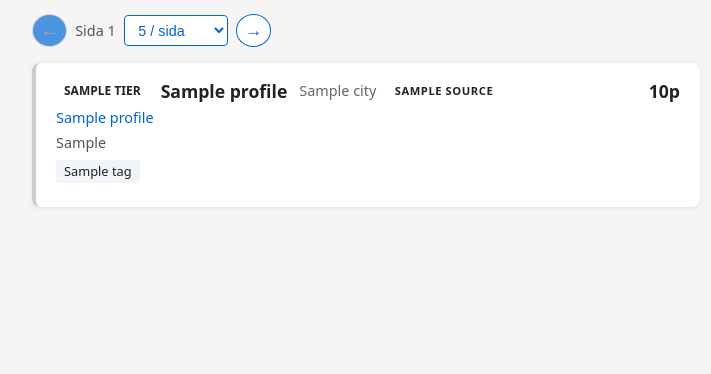
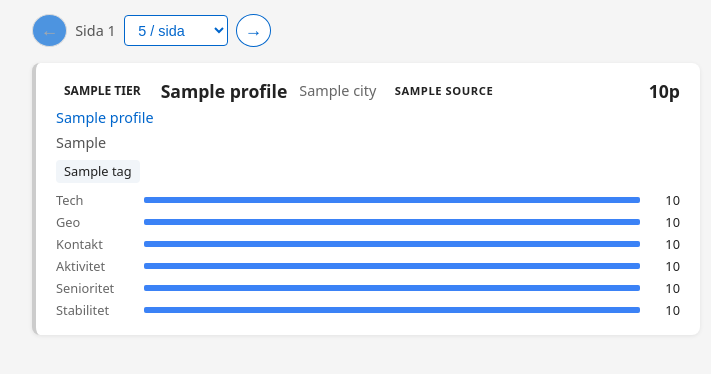
Before and after one commit to marcusjobb/lia-work-leads-finder, a FastAPI app: template templates/results.html in a window 1280 px wide. Shown: the part 164-538 px from the top of the page, without its empty margins (274-985 px from the left). Run offline with FastAPI, Linux system fonts and the light colour scheme; the template is opened without the code that fills it: most values are stand-ins (such as "Sample title", 1, 10 or a date in 2020).

Commit message:
feat: show all 6 score dimensions in lead cards

```diff
--- a/static/style.css
+++ b/static/style.css
@@ -33,7 +33,7 @@ button:hover { background: #0052a3; }
 .tag { background: #f1f5f9; padding: .15rem .5rem; border-radius: 4px; font-size: .8rem; }
 .score-bars { display: flex; flex-direction: column; gap: .25rem; margin-top: .5rem; }
 .bar-row { display: flex; align-items: center; gap: .5rem; font-size: .8rem; }
-.bar-row span:first-child { width: 2.5rem; color: #666; }
+.bar-row span:first-child { width: 5rem; color: #666; }
 .bar-row span:last-child { width: 2rem; text-align: right; }
 .bar { flex: 1; background: #e2e8f0; border-radius: 2px; height: 6px; }
 .bar-fill { background: #3b82f6; height: 100%; border-radius: 2px; }
--- a/templates/results.html
+++ b/templates/results.html
@@ -85,20 +85,23 @@
             {% for tag in p.tech_tags %}<span class="tag">{{ tag }}</span>{% endfor %}
           </div>
           {% endif %}
-          {% if p.score_breakdown.tech_match > 0 %}
           <div class="score-bars">
+            {% set bars = [
+              ("Tech",      p.score_breakdown.tech_match),
+              ("Geo",       p.score_breakdown.geo),
+              ("Kontakt",   p.score_breakdown.contact),
+              ("Aktivitet", p.score_breakdown.activity),
+              ("Senioritet",p.score_breakdown.seniority),
+              ("Stabilitet",p.score_breakdown.stability),
+            ] %}
+            {% for label, val in bars %}
             <div class="bar-row">
-              <span>Tech</span>
-              <div class="bar"><div class="bar-fill" style="width: {{ p.score_breakdown.tech_match }}%"></div></div>
-              <span>{{ p.score_breakdown.tech_match | round(0) | int }}</span>
+              <span>{{ label }}</span>
+              <div class="bar"><div class="bar-fill" style="width: {{ val }}%"></div></div>
+              <span>{{ val | round(0) | int }}</span>
             </div>
-            <div class="bar-row">
-              <span>Geo</span>
-              <div class="bar"><div class="bar-fill" style="width: {{ p.score_breakdown.geo }}%"></div></div>
-              <span>{{ p.score_breakdown.geo | round(0) | int }}</span>
-            </div>
+            {% endfor %}
           </div>
-          {% endif %}
         </li>
         {% endfor %}
       </ul>
```
